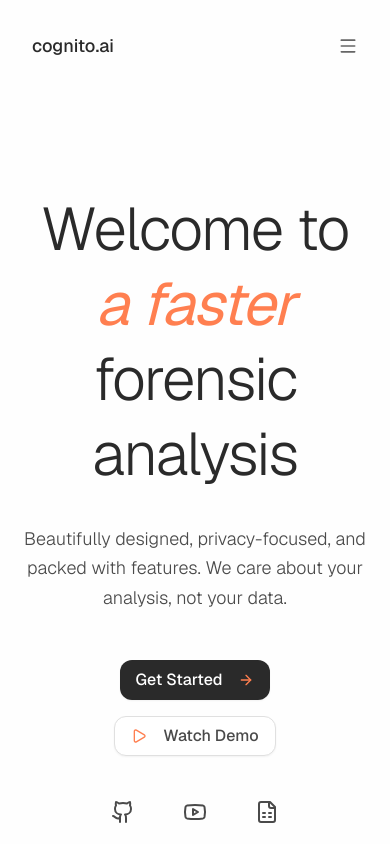
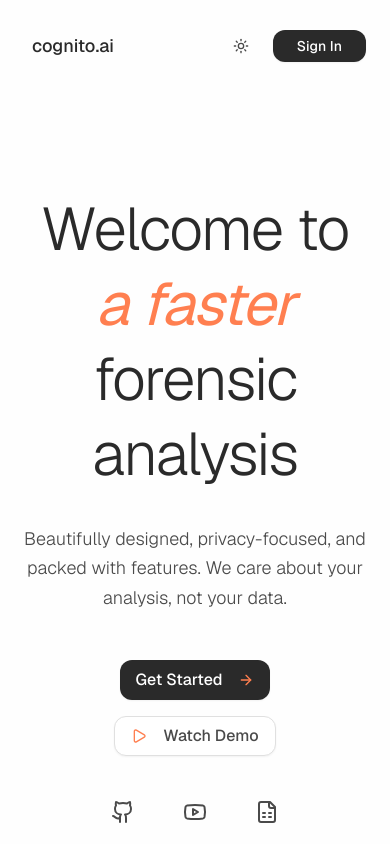
Before and after one commit to areebahmeddd/cognito.ai, a Next.js app in the folder frontend/: page / in a window 390 px wide. Shown: the top 844 px of the page. Built offline with nearby package versions, Linux system fonts and the light colour scheme.

Commit message:
refactor: remove MobileNav component from Navbar and adjust layout for improved responsiveness

```diff
--- a/frontend/components/MobileNav.tsx
+++ /dev/null
@@ -1,67 +0,0 @@
-"use client";
-
-import { Github, Menu } from "lucide-react";
-import Link from "next/link";
-import { usePathname } from "next/navigation";
-import { useEffect, useState } from "react";
-
-import { ThemeToggle } from "@/components/theme-toggle";
-import {
-  Sheet,
-  SheetClose,
-  SheetContent,
-  SheetTrigger,
-} from "@/components/ui/sheet";
-
-export function MobileNav() {
-  const pathname = usePathname();
-  const [open, setOpen] = useState(false);
-
-  useEffect(() => {
-    setOpen(false);
-  }, [pathname]);
-
-  return (
-    <Sheet open={open} onOpenChange={setOpen}>
-      <SheetTrigger
-        aria-label="Open menu"
-        className="rounded-sm p-2 text-[#666] dark:text-[#999] transition-colors duration-200 hover:bg-[#F5F5F5] dark:hover:bg-[#2A2A2A]"
-      >
-        <Menu className="h-5 w-5" />
-      </SheetTrigger>
-      <SheetContent side="top" className="p-0">
-        <nav className="flex flex-col gap-1 p-4">
-          <SheetClose asChild>
-            <Link
-              href="/how-it-works"
-              className="rounded-sm px-3 py-2 text-[#2A2A2A] dark:text-[#E0E0E0] transition-colors duration-200 hover:bg-[#F5F5F5] dark:hover:bg-[#2A2A2A]"
-            >
-              How it works
-            </Link>
-          </SheetClose>
-          <SheetClose asChild>
-            <Link
-              href="/how-to-use"
-              className="rounded-sm px-3 py-2 text-[#2A2A2A] dark:text-[#E0E0E0] transition-colors duration-200 hover:bg-[#F5F5F5] dark:hover:bg-[#2A2A2A]"
-            >
-              How to use
-            </Link>
-          </SheetClose>
-          <a
-            href="https://github.com/areebahmeddd/cognito.ai"
-            target="_blank"
-            rel="noopener noreferrer"
-            className="rounded-sm px-3 py-2 text-slate-700 transition-colors duration-200 hover:bg-gray-100 hover:text-slate-900 dark:text-slate-300 dark:hover:bg-gray-800 dark:hover:text-slate-100"
-          >
-            <span className="inline-flex items-center gap-2">
-              <Github className="h-4 w-4" /> GitHub
-            </span>
-          </a>
-          <div className="mt-2 px-3">
-            <ThemeToggle />
-          </div>
-        </nav>
-      </SheetContent>
-    </Sheet>
-  );
-}
--- a/frontend/components/Navbar.tsx
+++ b/frontend/components/Navbar.tsx
@@ -1,7 +1,6 @@
 "use client";
 
 import AuthModal from "@/components/auth/AuthModal";
-import { MobileNav } from "@/components/MobileNav";
 import { ThemeToggle } from "@/components/theme-toggle";
 import { Button } from "@/components/ui/button";
 import { clearUser, setUser } from "@/lib/user";
@@ -81,7 +80,7 @@ export default function Navbar() {
       </div>
 
       <div className="flex flex-1 justify-end items-center gap-2">
-        <div className="hidden md:flex items-center gap-4">
+        <div className="flex items-center gap-4">
           <ThemeToggle />
 
           {isAuthenticated ? (
@@ -104,9 +103,6 @@ export default function Navbar() {
             </Button>
           )}
         </div>
-        <div className="md:hidden">
-          <MobileNav />
-        </div>
       </div>
 
       <AuthModal
```
